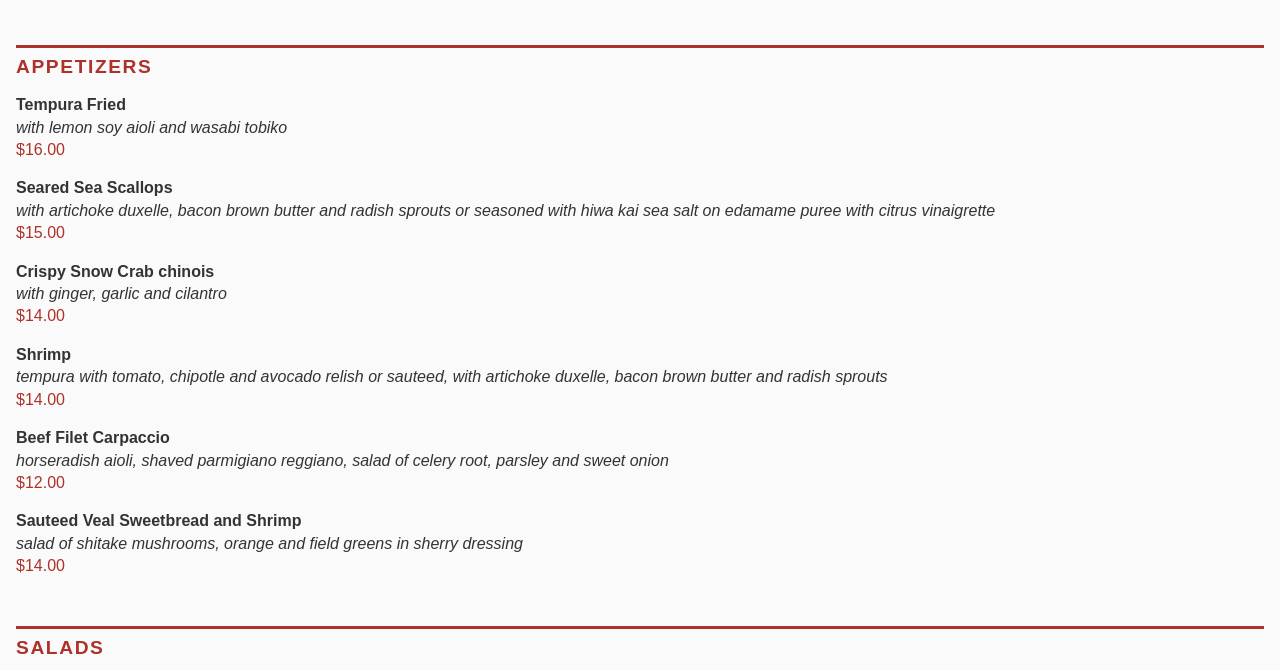
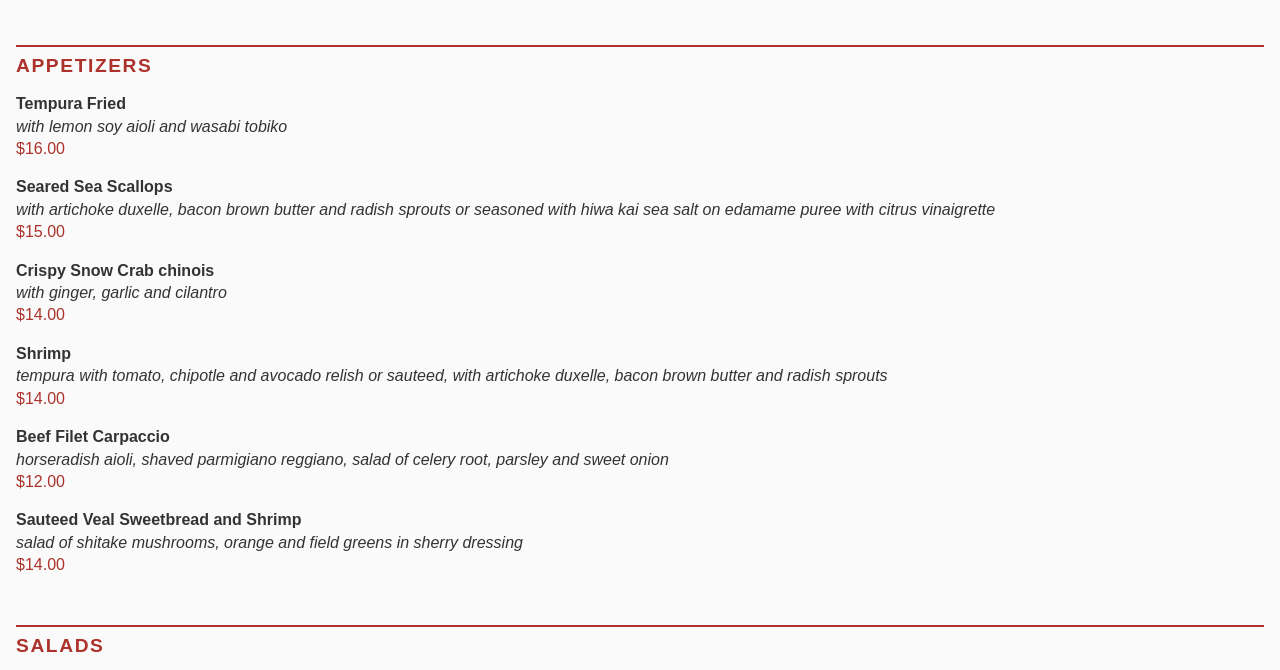
Before and after one commit to cindynt/cindynt.github.io, a plain HTML site: page grc338/restaurantmenucss/index.html in a window 1280 px wide. Shown: the part 120-790 px from the top of the page. Drawn offline with Linux system fonts and the light colour scheme.

Commit message:
Update style.css

```diff
--- a/grc338/restaurantmenucss/style.css
+++ b/grc338/restaurantmenucss/style.css
@@ -128,7 +128,7 @@ h3 {
     font-weight: bold;
     text-transform: uppercase;
     letter-spacing: 0.1rem; /*Just an extra tracking for bold uppercase letters. Try 0.1em */
-    border-top: solid rgb(172, 50, 43);
+    border-top: 2px solid rgb(172, 50, 43);
 }
 
 h4 {
```
